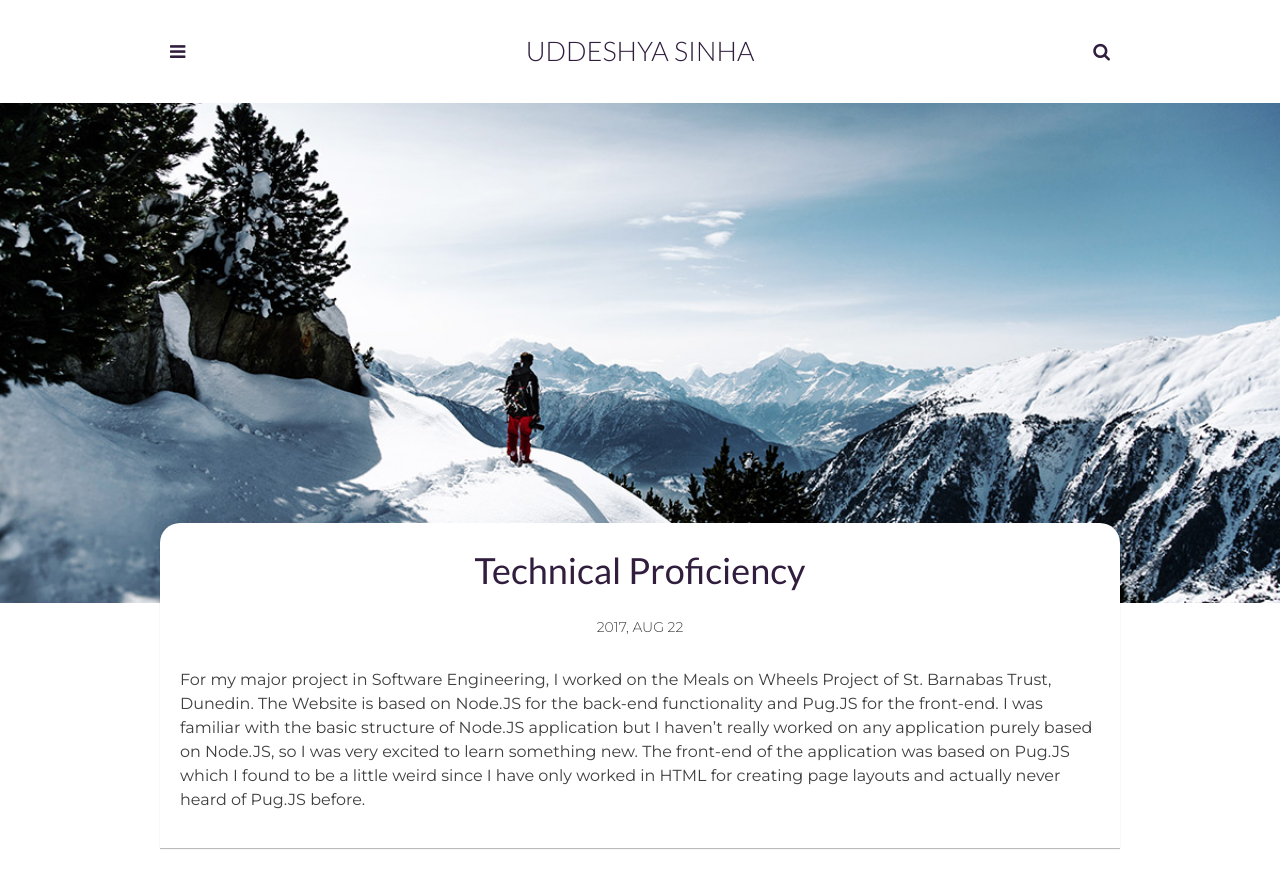
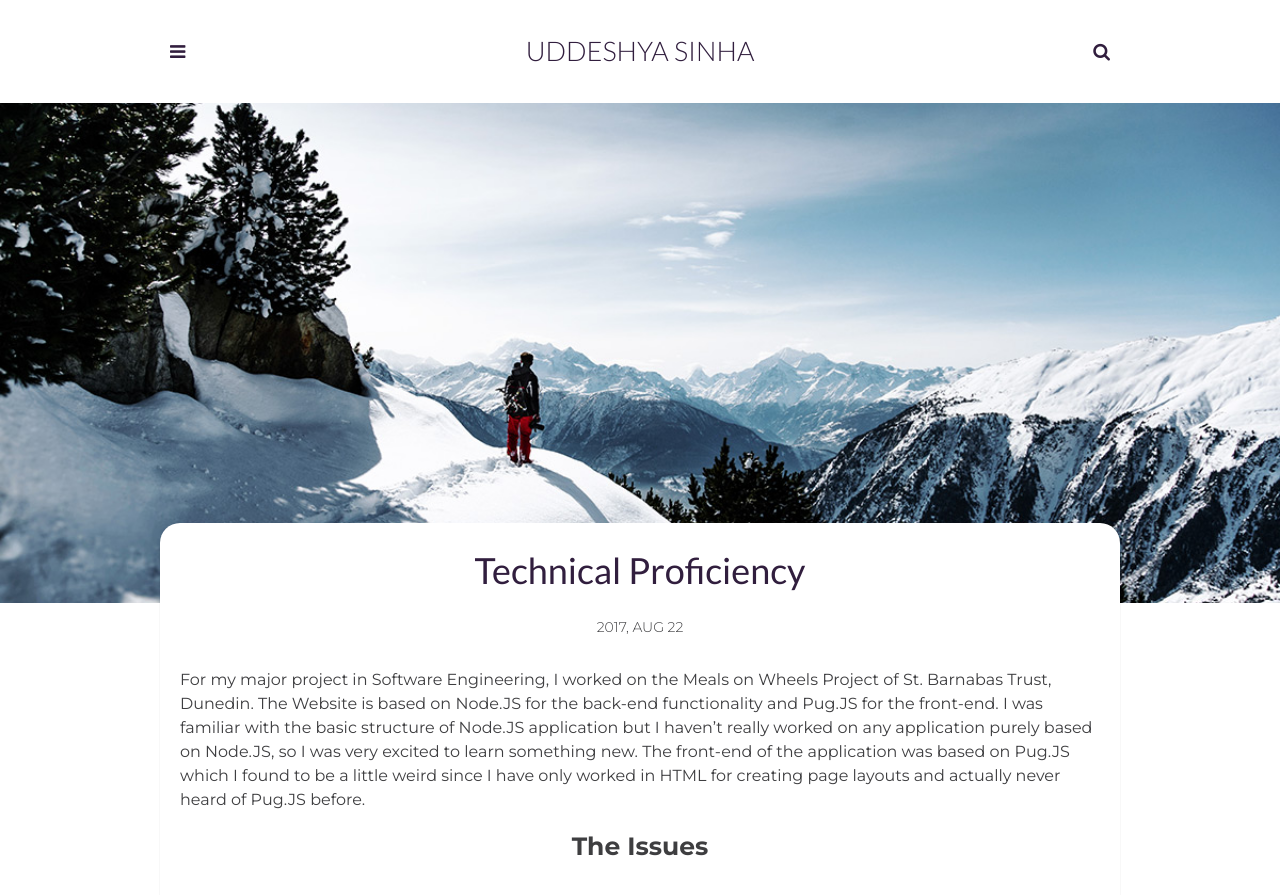
Before and after one commit to SinhaUddeshya/sinhauddeshya.github.io, a Jekyll site: the page built from _posts/2017-08-22-snowboarding-and-my-life.markdown, in a window 1280 px wide. Shown: the top 895 px of the page. Built offline with Jekyll 4.4.1, drawn with Linux system fonts in a browser that asks for light colours.

Commit message:
Update 2017-08-22-snowboarding-and-my-life.markdown

```diff
--- a/_posts/2017-08-22-snowboarding-and-my-life.markdown
+++ b/_posts/2017-08-22-snowboarding-and-my-life.markdown
@@ -8,3 +8,4 @@ tags: []
 author: # Add name author (optional)
 ---
 For my major project in Software Engineering, I worked on the Meals on Wheels Project of St. Barnabas Trust, Dunedin. The Website is based on Node.JS for the back-end functionality and Pug.JS for the front-end. I was familiar with the basic structure of Node.JS application but I haven't really worked on any application purely based on Node.JS, so I was very excited to learn something new. The front-end of the application was based on Pug.JS which I found to be a little weird since I have only worked in HTML for creating page layouts and actually never heard of Pug.JS before.
+<p align="center"><span style="font-size:25px"><b>The Issues</b></span></p>
```
